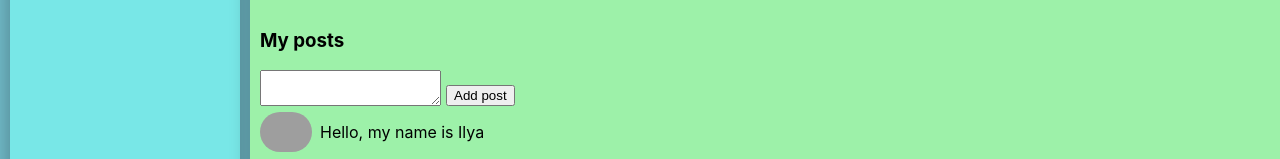
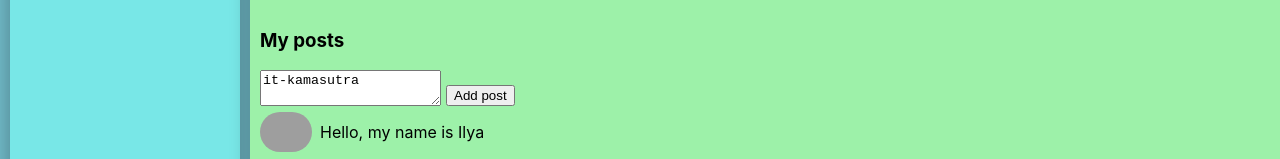
Before and after one commit to melion11/social-network-classes, a React (Create React App) app: page /profile in a window 1280 px wide. Shown: the part 494-653 px from the top of the page. Built offline with nearby package versions, Linux system fonts and the light colour scheme; grey boxes are pictures that could not be loaded.

Commit message:
completed 34 lesson of samurai way social network

```diff
--- a/src/App.tsx
+++ b/src/App.tsx
@@ -8,12 +8,13 @@ import {Route} from "react-router-dom";
 import {Music} from "./components/Music/Music";
 import {News} from "./components/News/News";
 import {Settings} from "./components/Settings/Settings";
-import {StateType} from "./redux/state";
+import {StateType, updateNewPostText} from "./redux/state";
 
 
 type AppPropsType = {
     state: StateType
-    addUserPost: (newPostText: string)=> void
+    addUserPost: ()=> void
+    updateNewPostText: (updatePostText: string) => void
 }
 
 
@@ -28,9 +29,14 @@ function App(props: AppPropsType) {
             <Header/>
             <Navbar/>
             <div className={"appWrapperContent"}>
-                <Route path={'/profile'} render={()=> <Profile state={props.state.profilePage} addUserPost={props.addUserPost}/>}/>
+                <Route path={'/profile'}
+                       render={()=> <Profile
+                                            profilePage={props.state.profilePage}
+                                            addUserPost={props.addUserPost}
+                                            updateNewPostText={props.updateNewPostText}
+                       />}/>
                 <Route path={'/dialogs'}
-                       render={()=> <Dialogs state={props.state.dialogsPage}/>}/>
+                       render={()=> <Dialogs dialogsPage={props.state.dialogsPage}/>}/>
                 <Route path={'/news'} render={()=> <News/>}/>
                 <Route path={'/music'} render={()=> <Music/>}/>
                 <Route path={'/settings'} render={()=> <Settings/>}/>
--- a/src/components/Dialogs/Dialogs.tsx
+++ b/src/components/Dialogs/Dialogs.tsx
@@ -5,15 +5,15 @@ import {DialogItem} from "./Dialog/DialogItem";
 import {DialogsPageType} from "../../redux/state";
 
 export type DialogsPropsType = {
-    state: DialogsPageType
+    dialogsPage: DialogsPageType
 }
 
 
 export const Dialogs = (props: DialogsPropsType) => {
 
 
-    const dialogsElements = props.state.dialogs.map(dialog => <DialogItem id={dialog.id} name={dialog.name}/>)
-    const messagesElements = props.state.messages.map(message => <Message id={message.id} message={message.message}/>)
+    const dialogsElements = props.dialogsPage.dialogs.map(dialog => <DialogItem id={dialog.id} name={dialog.name}/>)
+    const messagesElements = props.dialogsPage.messages.map(message => <Message id={message.id} message={message.message}/>)
 
 
     const newMessageElement = useRef<HTMLTextAreaElement>(null)
--- a/src/components/Profile/MyPosts/MyPosts.tsx
+++ b/src/components/Profile/MyPosts/MyPosts.tsx
@@ -1,4 +1,4 @@
-import React, {useRef} from 'react';
+import React, {ChangeEvent, useRef} from 'react';
 import s from './MyPosts.module.css'
 import {Post} from "./Post/Post";
 import {PostType} from "../../../redux/state";
@@ -7,7 +7,9 @@ import {PostType} from "../../../redux/state";
 
 export type MyPostsPropsType = {
     posts: PostType[]
-    addUserPost: (newPostText: string)=> void
+    addUserPost: ()=> void
+    newPostText: string
+    updateNewPostText: (updatePostText: string) => void
 }
 
 
@@ -19,18 +21,18 @@ export const MyPosts = (props: MyPostsPropsType) => {
     const newPostElement = useRef<HTMLTextAreaElement>(null)
 
     const addPostHandler = () => {
-        if (newPostElement.current !== null) {
-           props.addUserPost(newPostElement.current.value)
-            newPostElement.current.value = ''
-        }
+        if (newPostElement.current !== null) props.addUserPost()
     }
 
+    const onChangePostText = () => {
+        if (newPostElement.current !== null) props.updateNewPostText(newPostElement.current.value)
+    }
 
     return (
         <div className={s.content}>
             <h3>My posts</h3>
             <div className={s.newPostWrap}>
-                <textarea ref={newPostElement}></textarea>
+                <textarea value={props.newPostText} onChange={onChangePostText} ref={newPostElement}/>
                 <button onClick={addPostHandler}>Add post</button>
             </div>
                 {postsElements}
--- a/src/components/Profile/Profile.tsx
+++ b/src/components/Profile/Profile.tsx
@@ -7,8 +7,9 @@ import {ProfilePageType} from "../../redux/state";
 
 
 export type ProfilePropsType = {
-    state: ProfilePageType
-    addUserPost: (newPostText: string)=> void
+    profilePage: ProfilePageType
+    addUserPost: ()=> void
+    updateNewPostText: (updatePostText: string) => void
 }
 
 
@@ -19,7 +20,7 @@ export const Profile = (props: ProfilePropsType) => {
     return (
         <div className={s.content}>
             <ProfileInfo/>
-            <MyPosts posts={props.state.posts} addUserPost={props.addUserPost}/>
+            <MyPosts updateNewPostText={props.updateNewPostText}  newPostText={props.profilePage.newPostText} posts={props.profilePage.posts} addUserPost={props.addUserPost}/>
         </div>
     )
 }
--- a/src/redux/state.ts
+++ b/src/redux/state.ts
@@ -23,6 +23,7 @@ export type DialogsPageType = {
 
 export type ProfilePageType = {
     posts: PostType[]
+    newPostText: string
 }
 
 export type StateType = {
@@ -36,6 +37,7 @@ export const state : StateType = {
             {id: 1,message: 'Hello, my name is Ilya', likeCount: 15},
             {id: 2,message: 'Im busy', likeCount: 20}
         ],
+        newPostText: 'it-kamasutra',
     } ,
     dialogsPage: {
         dialogs:[
@@ -54,8 +56,19 @@ export const state : StateType = {
 
 }
 
-export const addUserPost = (newPostText: string)  => {
-    let newPost =  {id: 3,message: newPostText, likeCount: 0}
+
+export const addUserPost = ()  => {
+    let newPost =  {id: 3,message: state.profilePage.newPostText, likeCount: 0}
     state.profilePage.posts.unshift(newPost)
+    state.profilePage.newPostText = ''
     rerenderEntireThree(state)
 }
+
+export const updateNewPostText = (updatePostText: string)  => {
+        state.profilePage.newPostText = updatePostText
+    rerenderEntireThree(state)
+
+ debugger
+}
+
+debugger
--- a/src/render.tsx
+++ b/src/render.tsx
@@ -3,14 +3,14 @@ import ReactDOM from 'react-dom';
 import './index.css';
 import App from './App';
 import {BrowserRouter} from "react-router-dom";
-import {addUserPost, StateType} from "./redux/state";
+import {addUserPost, StateType, updateNewPostText} from "./redux/state";
 
 
 export const rerenderEntireThree = (state: StateType) => {
 
     ReactDOM.render(
         <BrowserRouter>
-            <App addUserPost={addUserPost} state={state}/>
+            <App addUserPost={addUserPost} updateNewPostText={updateNewPostText} state={state}/>
     </BrowserRouter>
         , document.getElementById('root')
 );
```
